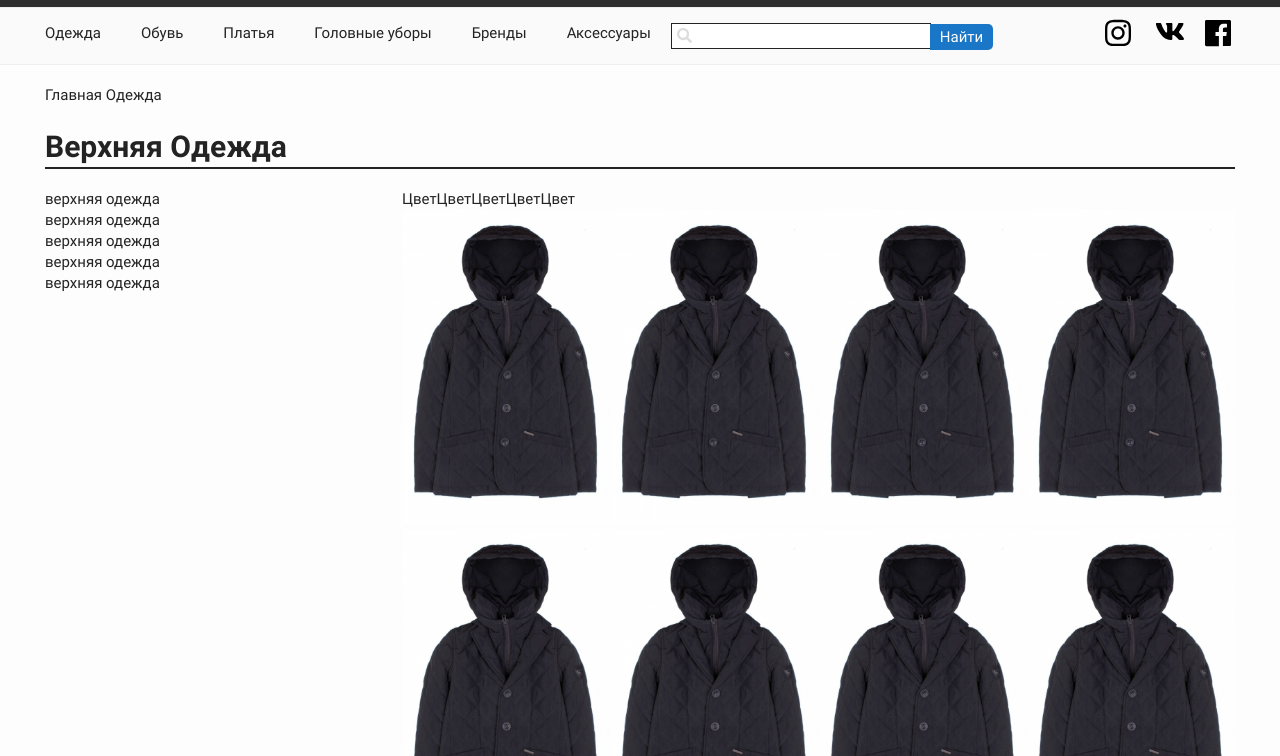
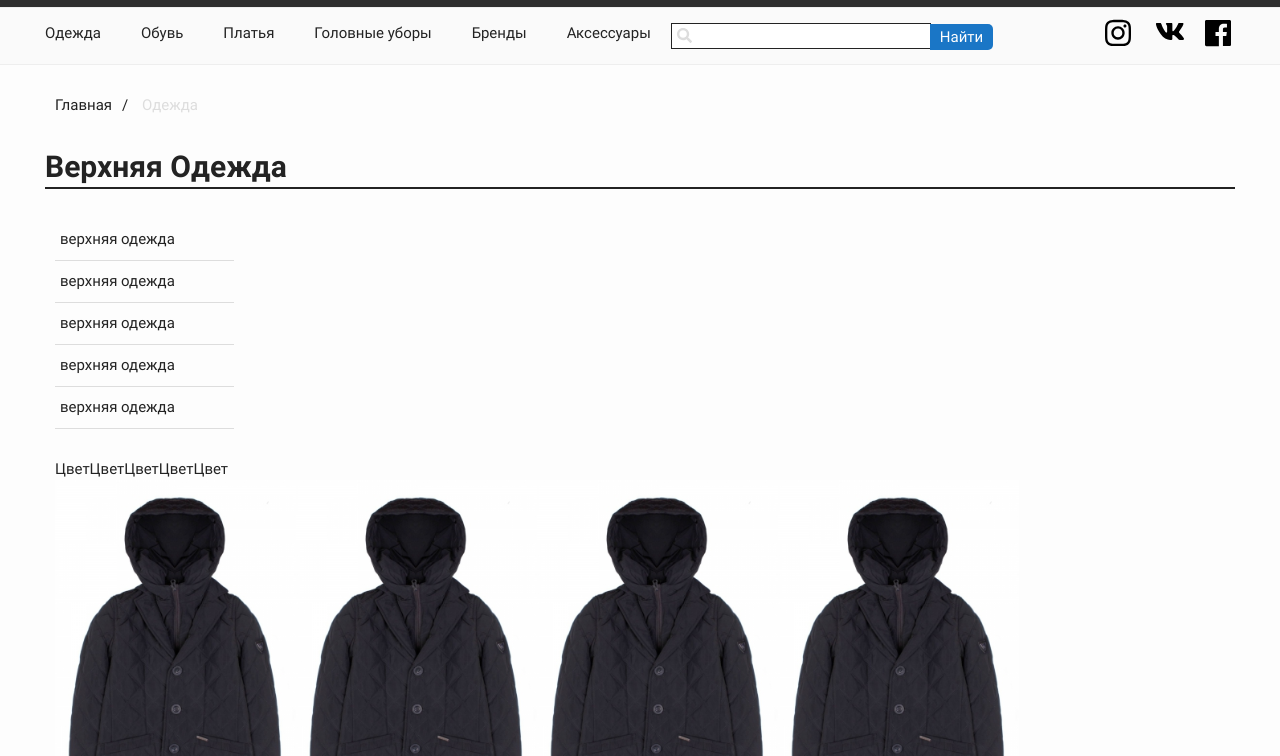
Before and after one commit to hramn1/kids-magazine, a website: page source/catalog.html in a window 1280 px wide. Shown: the part 44-800 px from the top of the page. Drawn offline with Linux system fonts and the light colour scheme.

Commit message:
правки

```diff
--- a/source/catalog.html
+++ b/source/catalog.html
@@ -50,8 +50,8 @@
 <main class="main main--catalog">
   <div class="container">
     <div class="breadcrumbs">
-      <a href="/">Главная</a>
-      <a href="#">Одежда</a>
+      <a class="breadcrumbs__item" href="/">Главная</a>
+      <span  class="breadcrumbs__item" >Одежда</span>
     </div>
     <section class="catalog-wrapper">
       <h1  class="catalog-wrapper__title">верхняя одежда</h1>
@@ -115,12 +115,13 @@
 <footer class="main-footer">
   <div class="container container--footer">
     <nav class="footer-menu">
+      <h3 class="footer-menu__title">Помощь</h3>
       <a href="#" class="footer-menu__link">личный кабинет</a>
       <a href="#" class="footer-menu__link">доставка</a>
       <a href="#" class="footer-menu__link">выбрать размер</a>
       <a href="#" class="footer-menu__link">условия доставки</a>
     </nav>
-      <div class="social">
+    <div class="social social--footer">
       <h3 class="social__title">Мы в социальных сетях</h3>
       <a href="#" class="social__link social__link--inst">инстаграм</a>
       <a href="#" class="social__link social__link--vk">вконтакте</a>
--- a/source/sass/blocks/catalog.scss
+++ b/source/sass/blocks/catalog.scss
@@ -1,6 +1,7 @@
 .catalog-wrapper{
   display: flex;
   flex-wrap: wrap;
+  justify-content: space-between;
   &__title{
     border-bottom: 2px solid $black;
     flex-basis: 100%;
@@ -10,18 +11,22 @@
 }
 .left-sidebar{
   display: flex;
-  flex-basis: 30%;
+  flex-basis: 15%;
   flex-wrap: wrap;
   align-self: flex-start;
+  padding: 10px 15px 20px 10px;
   &__link{
     margin-right: auto;
     width: 100%;
+    padding: 10px 5px ;
+    border-bottom: 1px solid #dddddd;
   }
 }
 .catalog-items{
   display: flex;
-  flex-basis: 70%;
+  flex-basis: 81%;
   flex-wrap: wrap;
+  padding: 10px 15px 20px 10px;
 }
 .catalog-filter{
   display: flex;
@@ -30,3 +35,23 @@
   display: grid;
   grid-template-columns: repeat(4,1fr);
 }
+.breadcrumbs{
+  padding: 10px;
+  &__item{
+    &::after{
+      content: '/';
+      display: inline-block;
+      color: $black;
+      margin: 0 10px;
+    }
+  }
+}
+.breadcrumbs__item:last-child{
+  color: #dddddd;
+  &::after{
+    display: none;
+  }
+}
+.catalog-filter{
+
+}
--- a/source/sass/blocks/main-header.scss
+++ b/source/sass/blocks/main-header.scss
@@ -36,7 +36,7 @@
   background-color: #fafafa;
   width: 100%;
   left: 0;
-  top: 110px;
+  top: 56px;
   box-shadow: 0 2px 3px 1px #232323;
 }
 
```
Also changed, not shown: source/css/style.css, source/css/style.min.css. Lines whose indentation alone changed are shown as unchanged.
